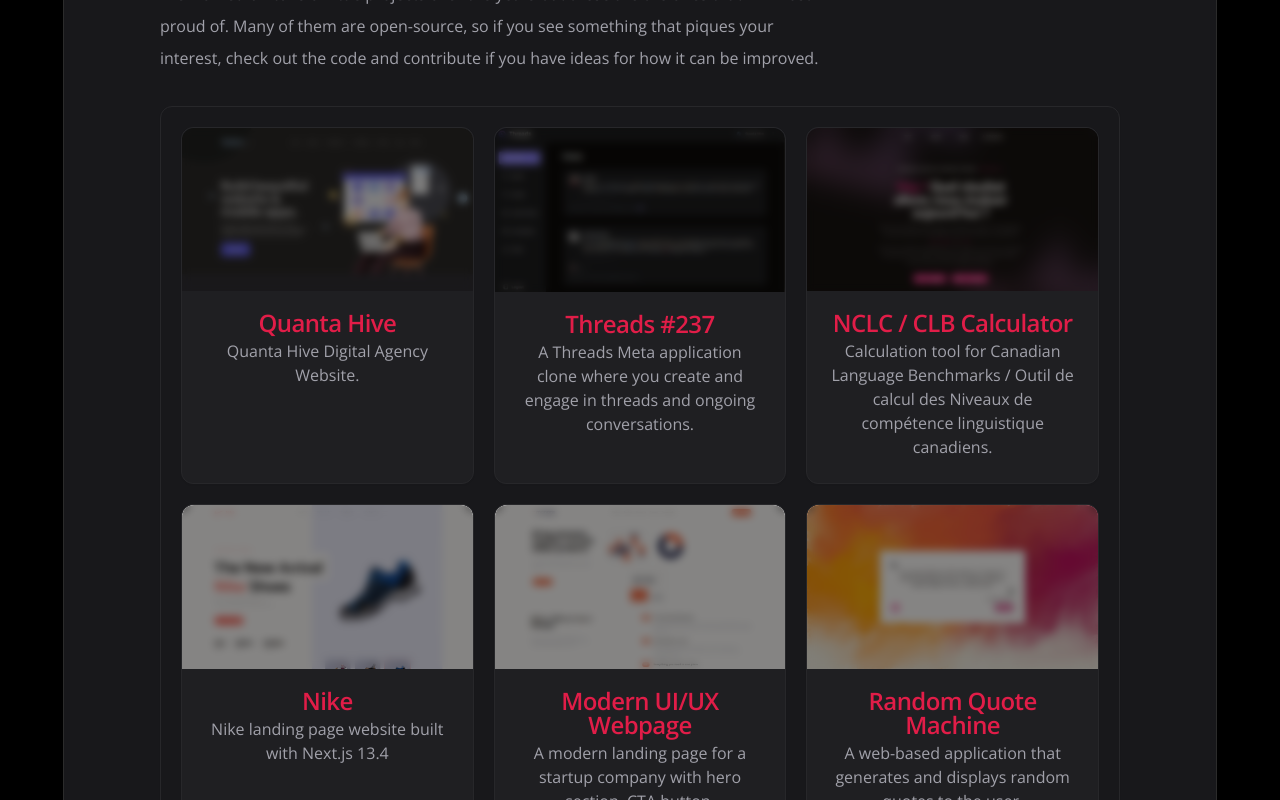
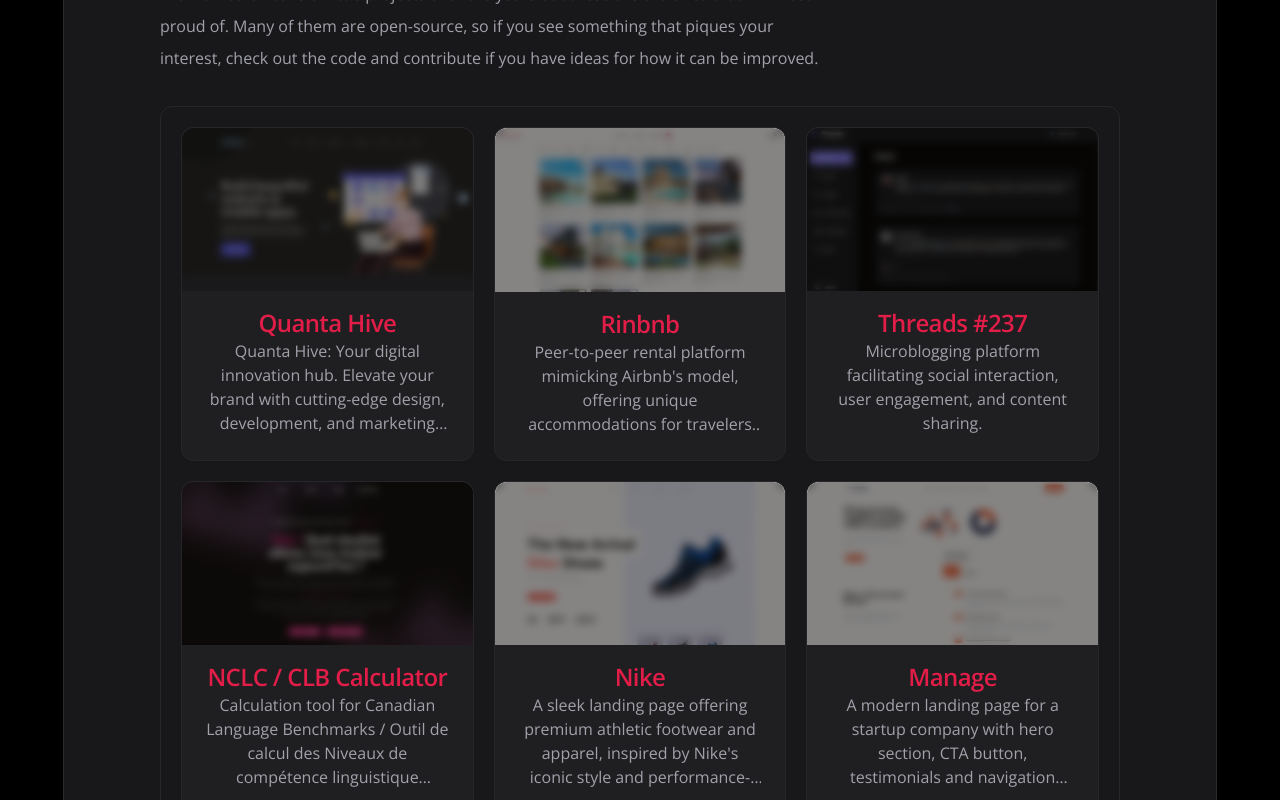
Before and after one commit to RinKhimera/rinkhimera-portfolio, a Next.js app: page /projects in a window 1280 px wide. Shown: the part 360-1160 px from the top of the page. Built offline with nearby package versions, Linux system fonts and the light colour scheme.

Commit message:
time revalidation homepage cards

```diff
--- a/components/home/CodeActivityCard.tsx
+++ b/components/home/CodeActivityCard.tsx
@@ -21,6 +21,7 @@
       headers: {
         Authorization: `Basic ${process.env.WAKATIME_API_KEY}`,
       },
+      next: { revalidate: 3600 },
     },
   )
 
--- a/components/home/GithubStats.tsx
+++ b/components/home/GithubStats.tsx
@@ -6,7 +6,9 @@
 import Link from "next/link"
 
 const getData = async () => {
-  const res = await fetch("https://api.github.com/users/rinkhimera")
+  const res = await fetch("https://api.github.com/users/rinkhimera", {
+    next: { revalidate: 60 },
+  })
 
   return res.json()
 }
@@ -14,6 +16,7 @@
 const geStarredRepos = async (): Promise<number> => {
   const response = await fetch(
     "https://api.github.com/users/RinKhimera/starred?per_page=100",
+    { cache: "no-store" },
   )
 
   const data = await response.json()
--- a/components/home/SocialCard.tsx
+++ b/components/home/SocialCard.tsx
@@ -9,6 +9,7 @@
   const apiResponse = await fetch(
     "https://wakatime.com/api/v1/users/rinkhimera/stats/last_7_days?per_page=100",
     {
+      next: { revalidate: 3600 },
       headers: {
         Authorization: `Basic ${process.env.WAKATIME_API_KEY}`,
       },
--- a/components/projects/ProjectCard.tsx
+++ b/components/projects/ProjectCard.tsx
@@ -65,7 +65,7 @@
 
           <CardContent className="mt-5">
             <CardTitle className="text-primary">{name}</CardTitle>
-            <CardDescription className="mx-auto mt-1 max-w-xs text-base">
+            <CardDescription className="mx-auto mt-1 line-clamp-4 max-w-xs text-base">
               {description}
             </CardDescription>
           </CardContent>
--- a/constants/index.tsx
+++ b/constants/index.tsx
@@ -52,17 +52,38 @@
     name: "Quanta Hive",
     imageSrc: projectsImage.quanta,
     imageAlt: "Quanta Hive",
-    description: "Quanta Hive Digital Agency Website.",
+    description:
+      "Quanta Hive: Your digital innovation hub. Elevate your brand with cutting-edge design, development, and marketing solutions tailored to your business goals.",
     demoLink: "https://quanta-hive.vercel.app/",
     githubLink: "https://github.com/RinKhimera/Quanta-Hive",
-    stacks: ["SASS", "JavaScript", "Next.js", "CSS"],
+    stacks: ["SASS", "JavaScript", "Next.js", "CSS", "Bootstrap", "EmailJS"],
+  },
+  {
+    name: "Rinbnb",
+    imageSrc: projectsImage.rinbnb,
+    imageAlt: "Rinbnb",
+    description:
+      "Peer-to-peer rental platform mimicking Airbnb's model, offering unique accommodations for travelers and hosts worldwide.",
+    demoLink: "https://rin-airbnb.vercel.app/",
+    githubLink: "https://github.com/RinKhimera/airbnb-clone",
+    stacks: [
+      "TypeScript",
+      "Next.js",
+      "Tailwind CSS",
+      "Kinde-Auth",
+      "Leaflet",
+      "Edgestore",
+      "Prisma",
+      "PostgreSQL",
+      "Shadcn/ui",
+    ],
   },
   {
     name: "Threads #237",
     imageSrc: projectsImage.threads237,
     imageAlt: "Threads #237",
     description:
-      "A Threads Meta application clone where you create and engage in threads and ongoing conversations.",
+      "Microblogging platform facilitating social interaction, user engagement, and content sharing.",
     demoLink: "https://threads237.vercel.app/",
     githubLink: "https://github.com/RinKhimera/threads-clone",
     stacks: [
@@ -99,32 +120,33 @@
     name: "Nike",
     imageSrc: projectsImage.nike,
     imageAlt: "Nike",
-    description: "Nike landing page website built with Next.js 13.4",
+    description:
+      "A sleek landing page offering premium athletic footwear and apparel, inspired by Nike's iconic style and performance-driven ethos.",
     demoLink: "https://nike-rin.vercel.app/",
     githubLink: "https://github.com/RinKhimera/nike",
     stacks: ["Next.js", "TypeScript", "Tailwind CSS", "E-Commerce"],
   },
   {
-    name: "Modern UI/UX Webpage",
+    name: "Manage",
     imageSrc: projectsImage.manage,
     imageAlt: "Project Image",
     description:
       "A modern landing page for a startup company with hero section, CTA button, testimonials and navigation links.",
-    demoLink: "https://rinkhimera.github.io/manage-landing-page/",
+    demoLink: "https://manage237.vercel.app/",
     githubLink: "https://github.com/RinKhimera/manage-landing-page",
     stacks: ["React", "Tailwind CSS", "TypeScript"],
   },
 
-  {
-    name: "Random Quote Machine",
-    imageSrc: projectsImage.quote,
-    imageAlt: "Project Image",
-    description:
-      "A web-based application that generates and displays random quotes to the user.",
-    demoLink: "https://rinkhimera.github.io/quotes-generator/",
-    githubLink: "https://github.com/RinKhimera/quotes-generator",
-    stacks: ["Next.js", "React", "Axios", "TypeScript", "API fetching"],
-  },
+  // {
+  //   name: "Random Quote Machine",
+  //   imageSrc: projectsImage.quote,
+  //   imageAlt: "Project Image",
+  //   description:
+  //     "A web-based application that generates and displays random quotes to the user.",
+  //   demoLink: "https://rinkhimera.github.io/quotes-generator/",
+  //   githubLink: "https://github.com/RinKhimera/quotes-generator",
+  //   stacks: ["Next.js", "React", "Axios", "TypeScript", "API fetching"],
+  // },
   // {
   //   name: "Todo List App",
   //   imageSrc: "/assets/projects/project5.png",
--- a/public/assets/projects/index.ts
+++ b/public/assets/projects/index.ts
@@ -3,6 +3,7 @@
 import nike from "./nike.png"
 import quanta from "./quantahive.png"
 import quote from "./quote.png"
+import rinbnb from "./rinbnb.jpg"
 import threads237 from "./threads237.png"
 
 const projectsImage = {
@@ -12,6 +13,7 @@
   quanta,
   quote,
   threads237,
+  rinbnb,
 }
 
 export default projectsImage
```
Also changed, not shown: public/assets/projects/rinbnb.jpg (added).
